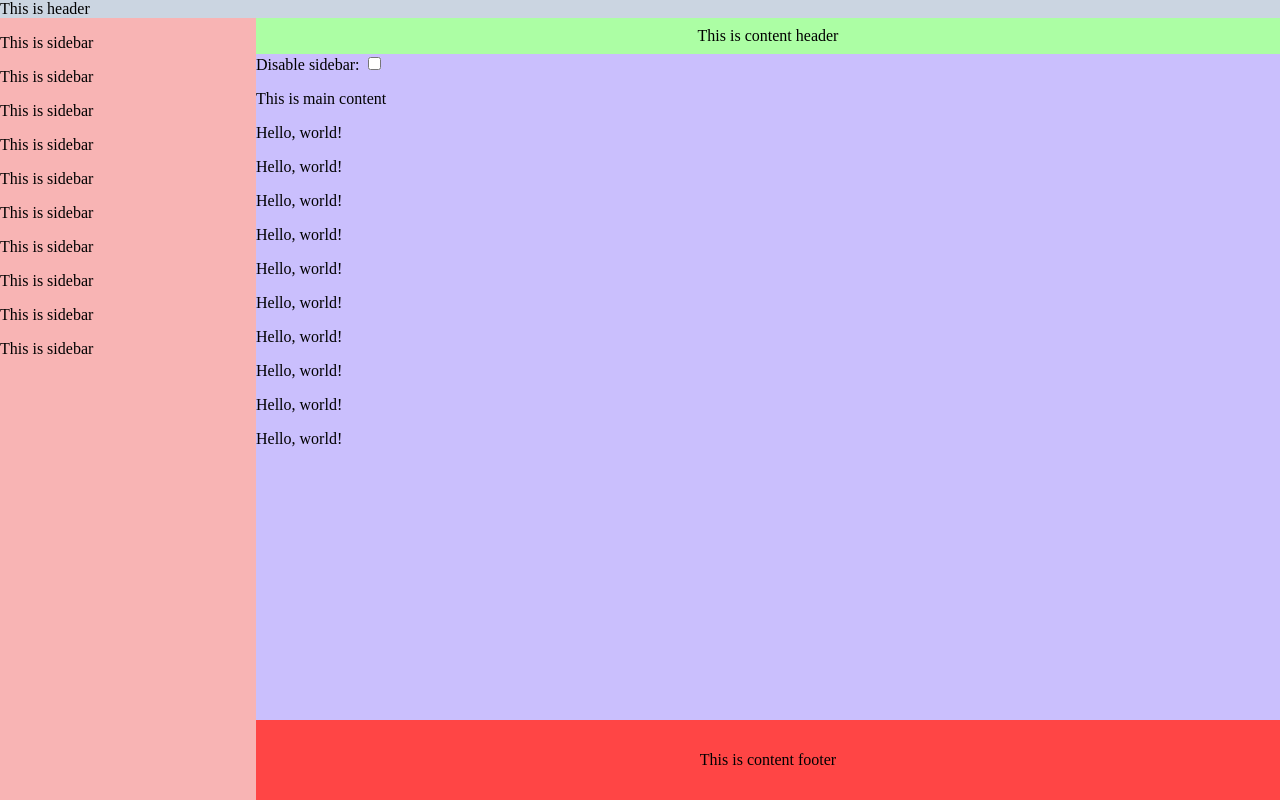
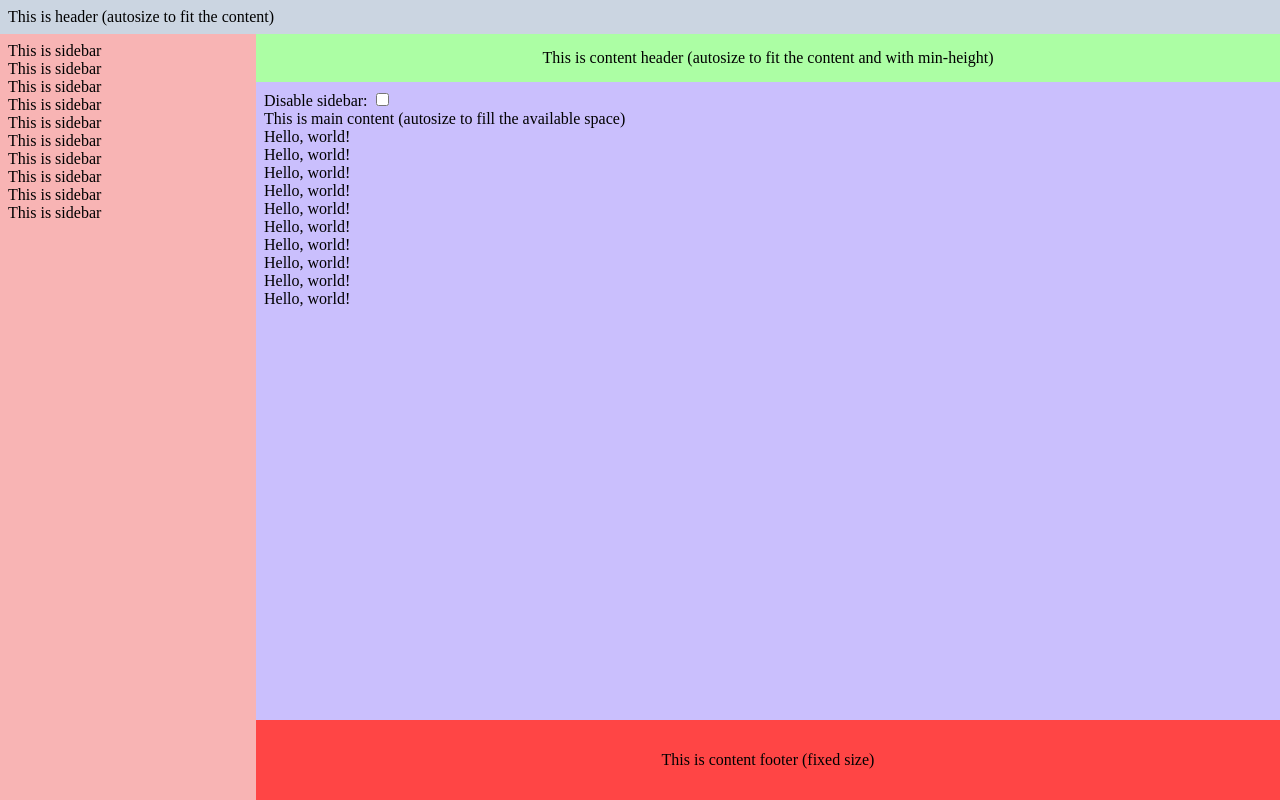
Before and after one commit to padcom/app-layout-example, a Vue app: page / in a window 1280 px wide. Built offline with nearby package versions, Linux system fonts and the light colour scheme.

Commit message:
Code and design cleanup

```diff
--- a/src/App.vue
+++ b/src/App.vue
@@ -1,31 +1,43 @@
 <template>
   <div class="wrapper" :class="{ 'no-sidebar': noSidebar }">
-    <div class="header">This is header</div>
+    <div class="header">This is header (autosize to fit the content)</div>
 
     <div class="sidebar">
-      <p v-for="i in 10" :key="i">This is sidebar</p>
+      <div v-for="i in 10" :key="i">This is sidebar</div>
     </div>
 
     <div class="content">
-      <div class="content-header center-hv">This is content header</div>
+      <div class="content-header center-hv">
+        This is content header (autosize to fit the content and with min-height)
+      </div>
       <div class="content-main">
         <label>
           Disable sidebar:
           <input v-model="noSidebar" type="checkbox">
         </label>
 
-        <p>This is main content</p>
-        <p v-for="i in 10" :key="i">Hello, world!</p>
+        <div>This is main content (autosize to fill the available space)</div>
+        <div v-for="i in 10" :key="i">Hello, world!</div>
       </div>
-      <div class="content-footer center-hv">This is content footer</div>
+      <div class="content-footer center-hv">This is content footer (fixed size)</div>
     </div>
   </div>
 </template>
 
 <script lang="ts" setup>
 import { ref } from 'vue'
+import { makeElementsContentEditable } from './contenteditable'
 
 const noSidebar = ref(false)
+
+makeElementsContentEditable(
+  '.header',
+  '.sidebar > div',
+  '.footer',
+  '.content-header',
+  '.content-main > div',
+  '.content-footer',
+)
 </script>
 
 <style lang="postcss">
@@ -45,7 +57,7 @@ html, body {
   display: grid;
   grid-template: auto 1fr / auto 1fr;
 
-  @media screen and (max-width: 700px) {
+  @media screen and (max-width: 768px) {
     grid-template: auto auto 1fr auto / 1fr;
   }
 }
@@ -54,7 +66,7 @@ html, body {
   background-color: #cbd5e1;
   grid-column: 1/3;
 
-  @media screen and (max-width: 700px) {
+  @media screen and (max-width: 768px) {
     grid-column: 1/2;
   }
 }
@@ -66,7 +78,7 @@ html, body {
   width: 256px;
   overflow-y: auto;
 
-  @media screen and (max-width: 700px) {
+  @media screen and (max-width: 768px) {
     grid-rows: 2/3;
     width: 100%;
     max-height: 4rem;
@@ -84,11 +96,10 @@ html, body {
 
   > .content-header {
     background-color: #acfea4;
-    height: 2.25rem;
+    min-height: 3rem;
   }
 
   > .content-main {
-    height: 100%;
     background-color: rgb(202 191 253);
 
     /* This makes the content area scrollable vertically */
@@ -101,9 +112,10 @@ html, body {
   }
 }
 
+/* This class enables us to hide the sidebar */
 .no-sidebar {
   &.wrapper {
-    @media screen and (max-width: 700px) {
+    @media screen and (max-width: 768px) {
       grid-template: auto 1fr auto / 1fr;
     }
   }
@@ -115,8 +127,23 @@ html, body {
   }
 }
 
+/* This is how you center horizontally and vertically in 2023 */
 .center-hv {
   display: grid;
   place-items: center;
 }
+
+/* We're adding a little bit of padding to all containers - just to make it look better */
+:root {
+  --p-default: 0.5rem;
+}
+
+.header,
+.sidebar,
+.content-header,
+.content-main,
+.content-footer {
+  padding: var(--p-default);
+  overflow: auto;
+}
 </style>
--- /dev/null
+++ b/src/contenteditable.ts
@@ -0,0 +1,8 @@
+import { onMounted } from 'vue'
+
+export function makeElementsContentEditable(...selectors: string) {
+  onMounted(() => {
+    const elements = document.querySelectorAll(selectors.join(','))
+    elements?.forEach(el => { el.setAttribute('contenteditable', 'true') })
+  })
+}
```
